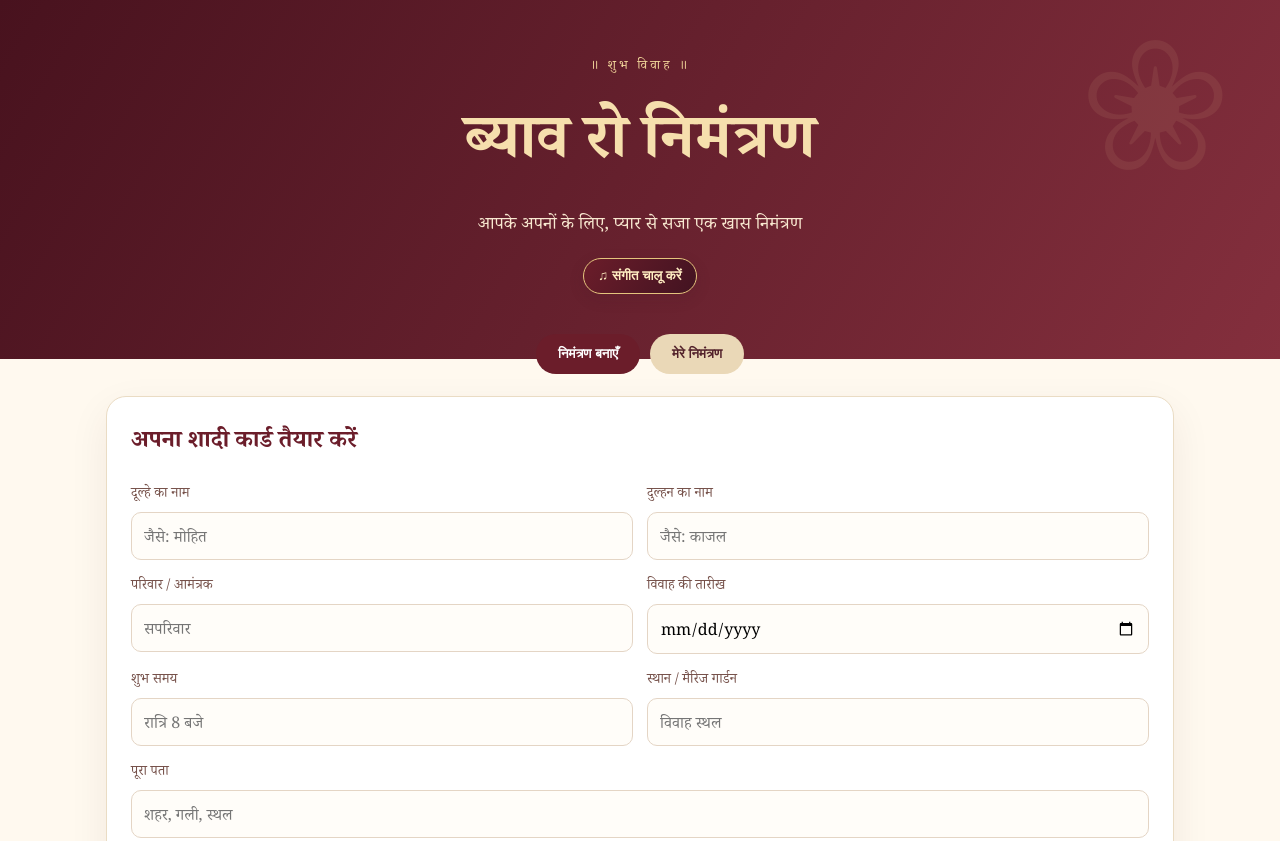
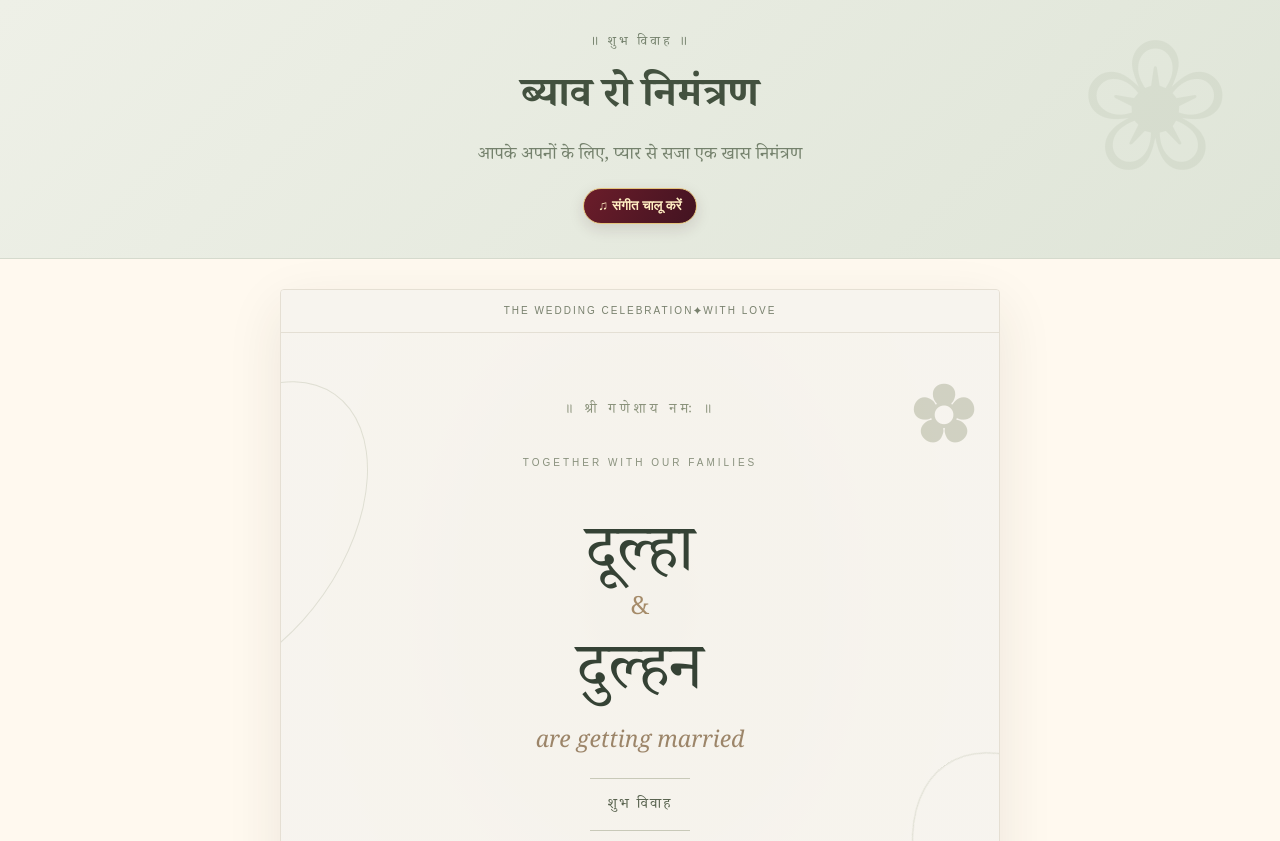
Before and after one commit to SARITAPHOTO/-byaw-ro-nimantran, a plain HTML site: page index.html in a window 1280 px wide. Shown: the top 841 px of the page. Drawn offline with Linux system fonts and the light colour scheme.

Commit message:
Show modern wedding invitation as homepage

```diff
--- a/index.html
+++ b/index.html
@@ -153,6 +153,24 @@
 @media(max-width:420px){.modern-event-list{grid-template-columns:1fr 1fr}.modern-section{padding:45px 17px}}
 @media(prefers-reduced-motion:reduce){html{scroll-behavior:auto!important}*,*:before,*:after{animation-duration:.01ms!important;animation-iteration-count:1!important;scroll-behavior:auto!important}}
 
+
+/* Make the invitation itself the homepage; creator tools follow below */
+header{background:linear-gradient(135deg,#eef0e7,#dfe5d8)!important;color:#43513f!important;padding:28px 18px 34px!important;border-bottom:1px solid #d5dacd}
+header small,header p{color:#74816c!important}header h1{color:#43513f!important;font-size:clamp(26px,5vw,42px)!important;margin:8px 0}
+header:after{color:#8f9a80!important;opacity:.12}
+.wrap{display:flex;flex-direction:column;gap:18px;margin:18px auto 55px!important}
+.wrap>.tabs{order:2;margin:0}
+.wrap>#create{order:3}
+.wrap>#list{order:4}
+.wrap>#templatePanel{order:5}
+.wrap>#previewPanel{order:1;margin:0!important;padding:12px!important;background:transparent;border:0;box-shadow:none}
+#previewPanel>.section{display:none}
+#previewPanel>.actions{margin:16px auto 0}
+#previewPanel>.actions .btn{border-radius:30px}
+#modernInvite{max-width:720px;margin:0 auto;border-radius:4px}
+#modernInvite .modern-hero{min-height:min(690px,82vh)}
+#modernInvite .modern-topline{font-size:10px}
+@media(min-width:850px){#modernInvite .modern-hero{min-height:690px}}
 </style></head><body>
 <div class="petals-layer" id="petalsLayer" aria-hidden="true"></div>
 <audio id="invitationMusic" loop preload="none"><source src="https://assets.mixkit.co/music/preview/mixkit-royal-celebration-431.mp3" type="audio/mpeg"></audio>
@@ -181,7 +199,7 @@
 <div class="field"><label>कार्ड का रंग</label><select id="theme"><option value="royal">राजस्थानी रॉयल</option><option value="rose">गुलाबी पुष्प</option><option value="classic">क्लासिक क्रीम</option></select></div></div>
 <div class="actions"><button class="btn" onclick="saveCard()">निमंत्रण सेव करें</button><button class="btn alt" onclick="render()">Preview देखें</button><button class="btn call-preview-btn" onclick="openWeddingCall()">Wedding Call Preview</button></div><p class="muted" style="font-size:13px">नोट: यह शुरुआती डेमो है। अभी सेव किया गया डेटा इसी ब्राउज़र में रहता है। ऑनलाइन अलग-अलग ग्राहकों के सुरक्षित लिंक के लिए Firebase जोड़ना अगला चरण है।</p></section>
 <section id="list" class="panel hidden"><h2 class="section">मेरे निमंत्रण</h2><div id="cards"></div></section>
-<section class="panel" style="margin-top:20px"><h2 class="section">अपनी पसंद का डिज़ाइन चुनें</h2><p class="muted">हर निमंत्रण के लिए अलग अंदाज़ — किसी भी डिज़ाइन पर टैप करें।</p><div class="template-grid">
+<section class="panel" id="templatePanel" style="margin-top:20px"><h2 class="section">अपनी पसंद का डिज़ाइन चुनें</h2><p class="muted">हर निमंत्रण के लिए अलग अंदाज़ — किसी भी डिज़ाइन पर टैप करें।</p><div class="template-grid">
 <div class="template-tile active" data-template="royal" onclick="applyTemplate('royal')"><div class="template-art art-royal">॥ शुभ ॥<br>❀</div><b>राजस्थानी रॉयल</b><div class="muted">पारंपरिक सुनहरा</div></div>
 <div class="template-tile" data-template="floral" onclick="applyTemplate('floral')"><div class="template-art art-floral">❀ ♥ ❀</div><b>फ्लोरल रोमांस</b><div class="muted">गुलाबी फूलों वाला</div></div>
 <div class="template-tile" data-template="mandap" onclick="applyTemplate('mandap')"><div class="template-art art-mandap">ॐ<br>✺</div><b>शाही मंडप</b><div class="muted">गहरा मरून और गोल्ड</div></div>
@@ -189,7 +207,7 @@
 <div class="template-tile" data-template="heritage" onclick="applyTemplate('heritage')"><div class="template-art art-heritage">✧<br>❧</div><b>राजसी महल</b><div class="muted">प्रीमियम शाही विरासत</div></div>
 <div class="template-tile" data-template="modern" onclick="applyTemplate('modern')"><div class="template-art art-modern">✦ ♥ ✦</div><b>मॉडर्न एलिगेंट</b><div class="muted">सादा और प्रीमियम</div></div>
 </div></section>
-<section class="panel" style="margin-top:20px"><h2 class="section">कार्ड का लाइव प्रीव्यू</h2><div class="modern-invite" id="modernInvite">
+<section class="panel" id="previewPanel" style="margin-top:20px"><h2 class="section">कार्ड का लाइव प्रीव्यू</h2><div class="modern-invite" id="modernInvite">
 <div class="modern-topline" aria-label="Wedding invitation"><div><span>THE WEDDING CELEBRATION</span><span>✦</span><span>WITH LOVE</span></div></div>
 <div class="modern-hero">
  <div class="modern-flower flower-one">✿</div><div class="modern-flower flower-two">✽</div>
```
